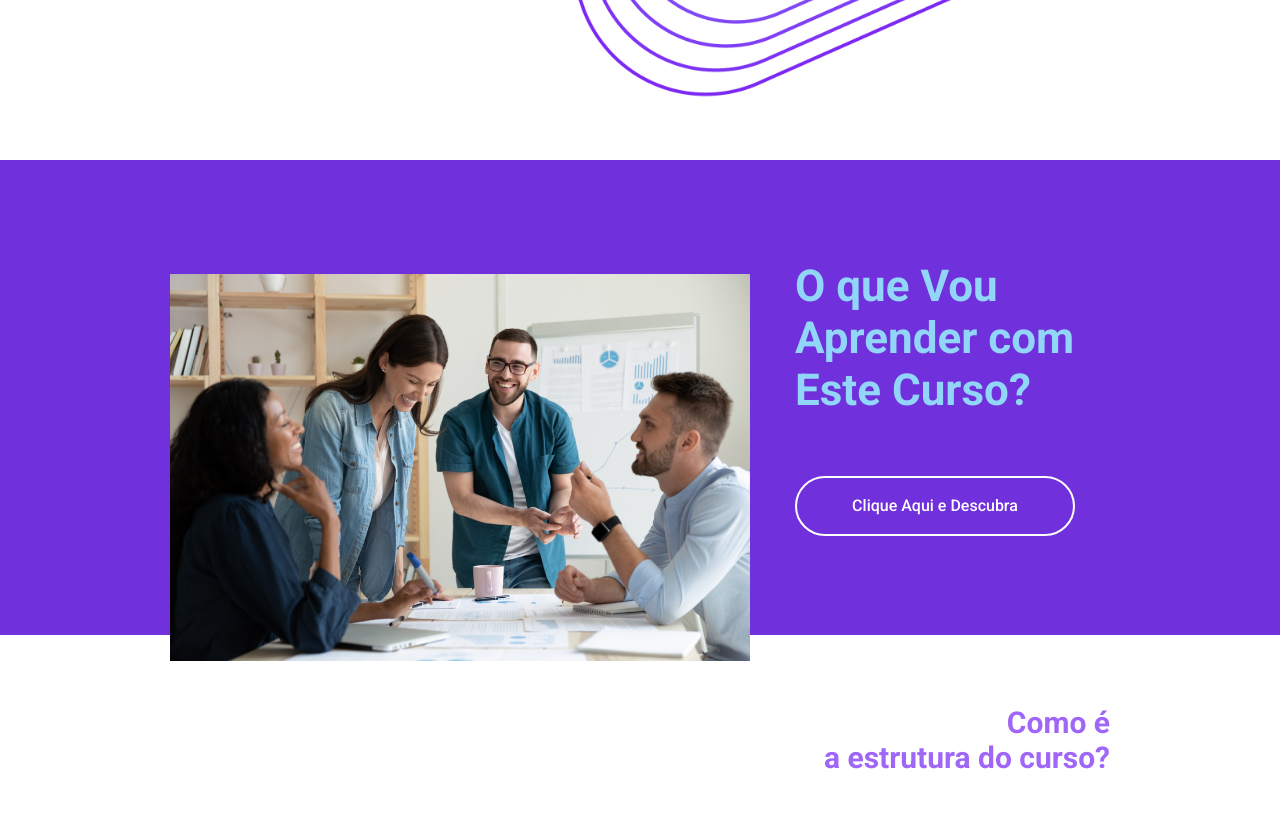
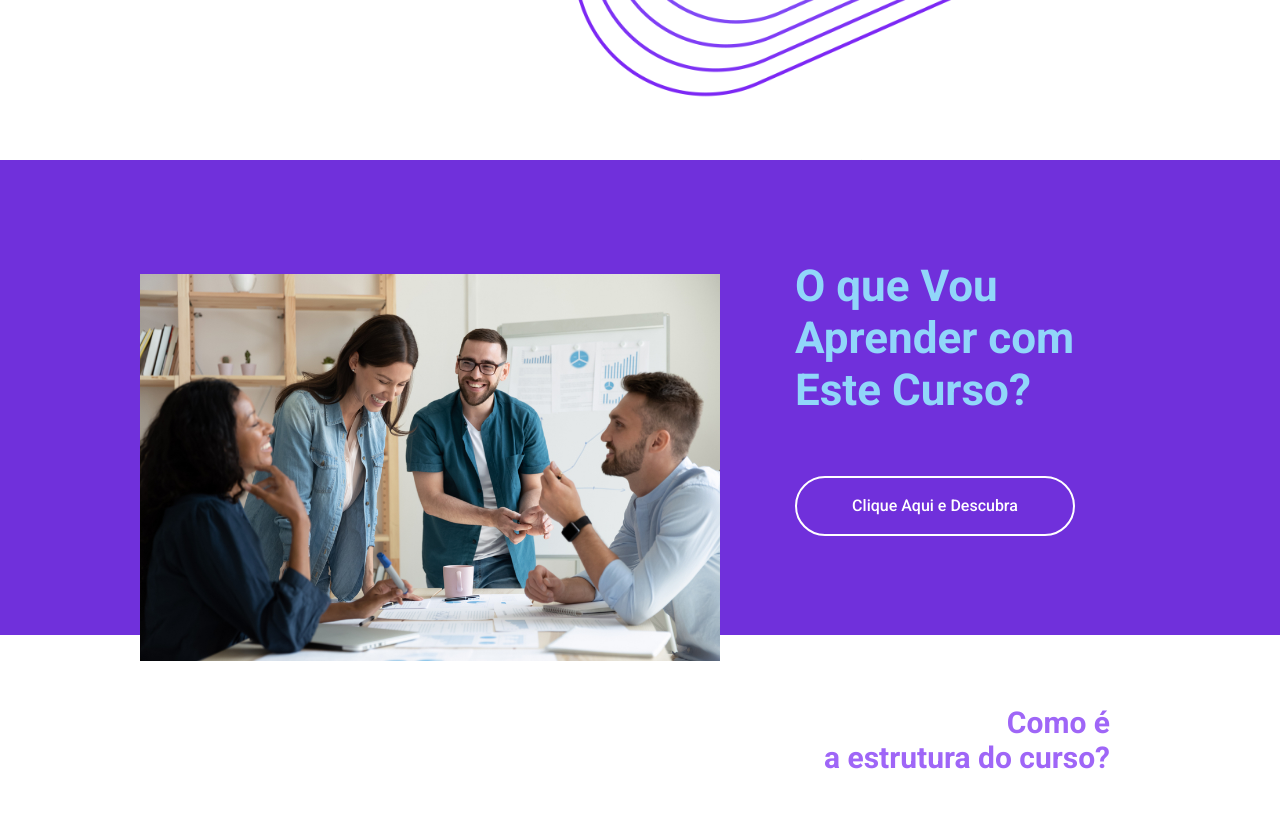
Before and after one commit to comunicacaosistemica/comunicacao_sistemica, a React (Create React App) app: page / in a window 1280 px wide. Shown: the part 640-1475 px from the top of the page. Built offline with nearby package versions, Linux system fonts and the light colour scheme.

Commit message:
tamanho-container-sobre-1

```diff
--- a/src/App.css
+++ b/src/App.css
@@ -182,12 +182,11 @@ section.effectVideo iframe.iframeyt {
   justify-content: space-between;
   width: 100%;
   max-width: 1000px;
-  min-width: 800px;
+  min-width: 900px;
 }
 .containerAprender img{
   margin-top: 140px;
   width: 580px;
-  margin-left: 30px;
 }
 
 .containerAprender h1 {
```
